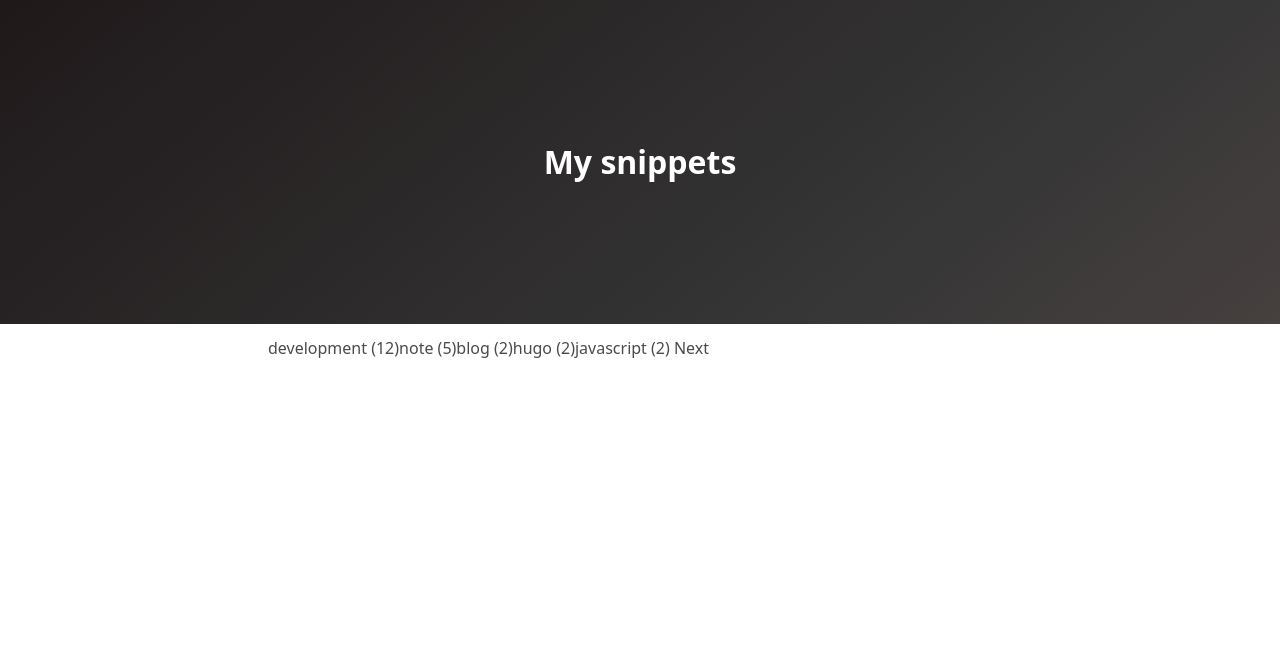
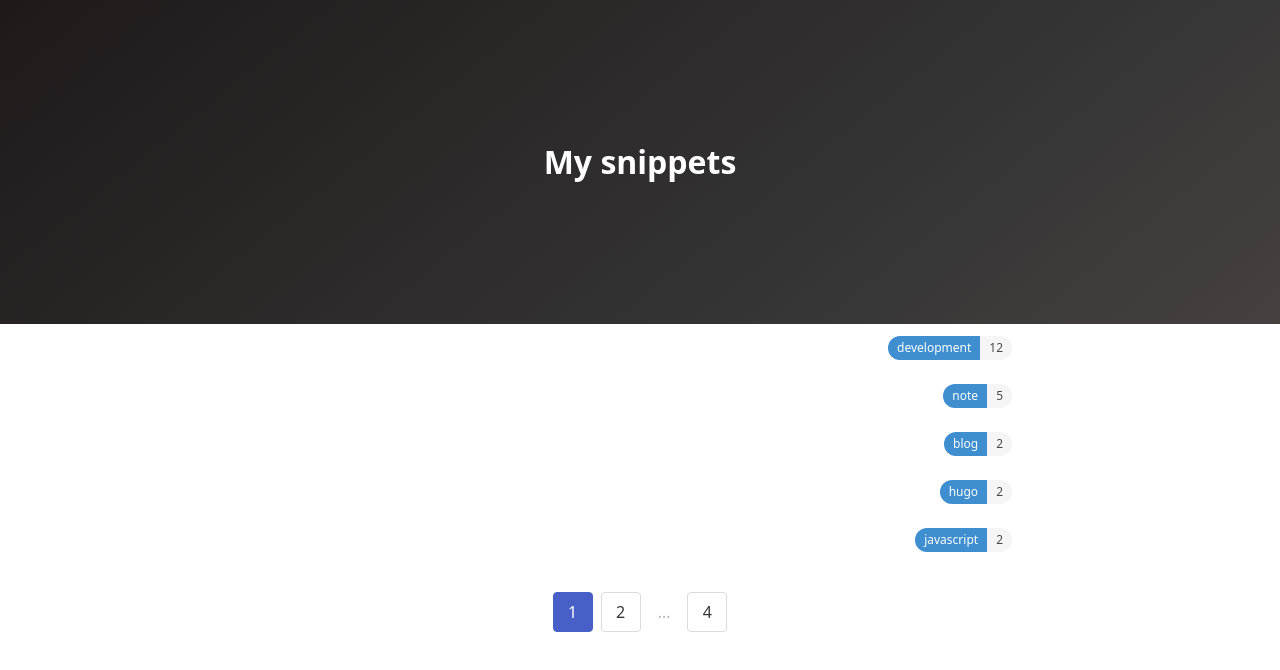
Before and after one commit to mijime/mijime.github.io, a Next.js app: page /tags/1 in a window 1280 px wide. Shown: the top 670 px of the page. Built offline with nearby package versions, Linux system fonts and the light colour scheme.

Commit message:
update tag page

```diff
--- a/pages/tags/[tagPage]/index.tsx
+++ b/pages/tags/[tagPage]/index.tsx
@@ -1,26 +1,31 @@
 import { GetStaticPaths, GetStaticProps } from 'next'
 import Head from 'next/head'
-import Link from 'next/link'
 import { SITE_NAME, PAGE_SIZE } from '@/lib/config'
 import { fetchAllTags } from '@/lib/posts'
+import Pagination from '@/components/pagination'
+import Tag from '@/components/tag'
+
+type TagCountProps = {
+  tag: string
+  count: number
+}
+
+function TagCount({ tag, count }: TagCountProps) {
+  return (
+    <div className="tags level-item has-addons is-right">
+      <Tag tag={tag} />
+      <span className="tag is-rounded">{count}</span>
+    </div>
+  )
+}
 
 type TagsByPageProps = {
   tags: Array<{ name: string; count: number }>
+  tagCount: number
   page: number
-  hasPrev: boolean
-  hasNext: boolean
 }
 
-export default function TagsByPage({
-  tags,
-  page,
-  hasPrev,
-  hasNext
-}: TagsByPageProps) {
-  const pagination = [
-    hasPrev ? <Link href={`/tags/${page - 1}`}> Prev </Link> : [],
-    hasNext ? <Link href={`/tags/${page + 1}`}> Next </Link> : []
-  ]
+export default function TagsByPage({ tags, tagCount, page }: TagsByPageProps) {
   return (
     <>
       <Head>
@@ -28,10 +33,17 @@ export default function TagsByPage({
           Tags {page} | {SITE_NAME}
         </title>
       </Head>
-      {tags.map(({ name, count }) => (
-        <Link key={name} href={`/tag/${name}/1`}>{`${name} (${count})`}</Link>
-      ))}
-      {pagination}
+      <div className="block">
+        {tags.map(({ name, count }) => (
+          <TagCount key={name} tag={name} count={count} />
+        ))}
+      </div>
+      <Pagination
+        linkPrefix="/tags"
+        itemCount={tagCount}
+        page={page}
+        pageSize={PAGE_SIZE}
+      />
     </>
   )
 }
@@ -52,10 +64,9 @@ export const getStaticProps: GetStaticProps<TagsByPageProps> = async function ({
   const allTags = await fetchAllTags()
   const page: number = Number(params?.tagPage)
   const tags = allTags.slice((page - 1) * PAGE_SIZE, page * PAGE_SIZE)
-  const hasNext = page * PAGE_SIZE < allTags.length
-  const hasPrev = page !== 1
+  const tagCount = allTags.length
 
   return {
-    props: { tags, page, hasPrev, hasNext }
+    props: { tags, tagCount, page }
   }
 }
```
